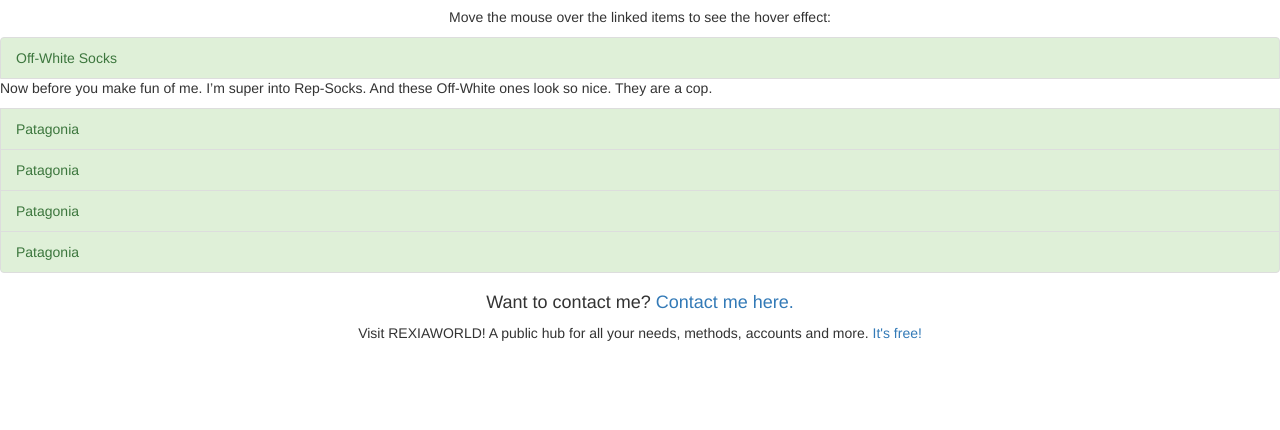
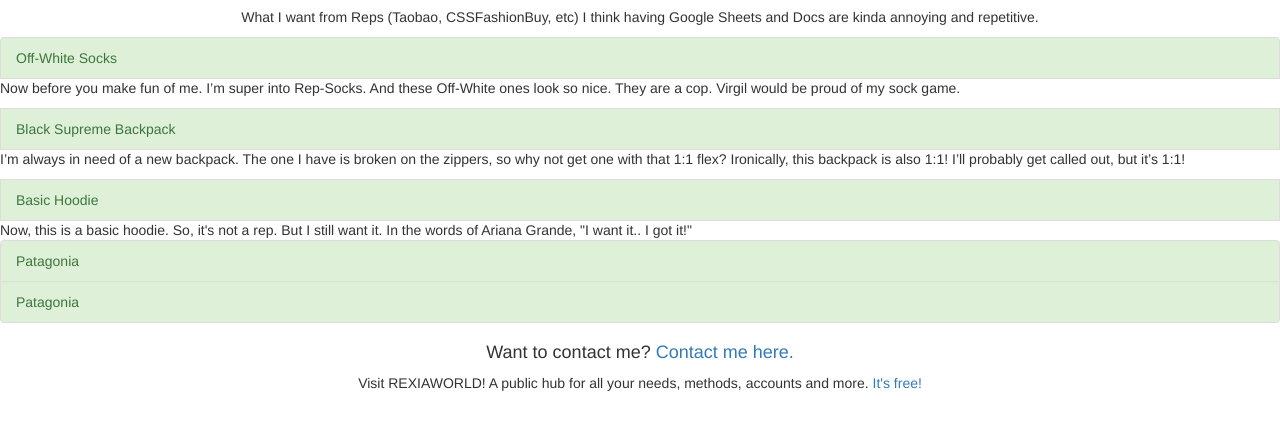
Before and after one commit to rexiaworldwebsite/rexiaworldwebsite.github.io, a plain HTML site: page cop.html in a window 1280 px wide. Shown: the part 56-486 px from the top of the page. Drawn offline with nearby package versions, Linux system fonts and the light colour scheme.

Commit message:
Update cop.html

```diff
--- a/cop.html
+++ b/cop.html
@@ -11,12 +11,18 @@
 <body>
 
   <center><h2>Nathan's Cop List</h2></center>
- <center> <p>Move the mouse over the linked items to see the hover effect:</p> </center>
-  <div class="list-group">
+ <center> <p>What I want from Reps (Taobao, CSSFashionBuy, etc) I think having Google Sheets and Docs are kinda annoying and repetitive.</p> </center>
+<div class="list-group">
     <a href="https://item.taobao.com/item.htm?id=560567497357" class="list-group-item list-group-item-success">Off-White Socks</a>
-    <p>Now before you make fun of me. I’m super into Rep-Socks. And these Off-White ones look so nice. They are a cop.</p>
-    <a href="#" class="list-group-item list-group-item-success">Patagonia</a>
-    <a href="#" class="list-group-item list-group-item-success">Patagonia</a>
+    <p>Now before you make fun of me. I’m super into Rep-Socks. And these Off-White ones look so nice. They are a cop. Virgil would be proud of my sock game.</p>
+    <a href="https://item.taobao.com/item.htm?id=583594020549" class="list-group-item list-group-item-success">Black Supreme Backpack</a>
+    <p>I’m always in need of a new backpack. The one I have is broken on the zippers, so why not get one with that 1:1 flex?
+Ironically, this backpack is also 1:1!
+I’ll probably get called out, but it’s 1:1!</p>
+
+    <a href="https://item.taobao.com/item.htm?id=537202369958" class="list-group-item list-group-item-success">Basic Hoodie</a>
+    <p>Now, this is a basic hoodie. So, it's not a rep. But I still want it.
+    In the words of Ariana Grande, "I want it.. I got it!"
     <a href="#" class="list-group-item list-group-item-success">Patagonia</a>
     <a href="#" class="list-group-item list-group-item-success">Patagonia</a>
 
```
